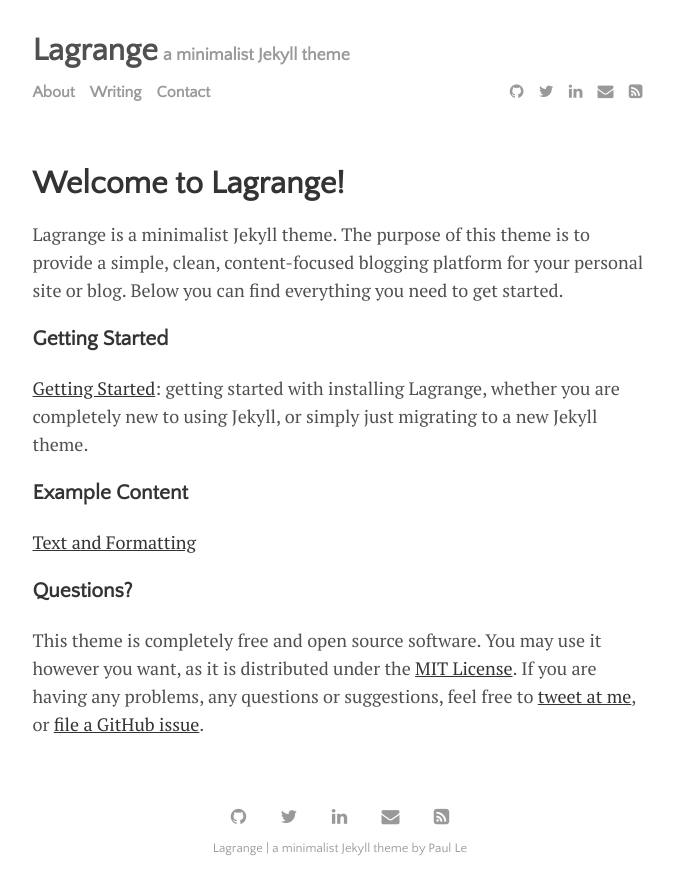
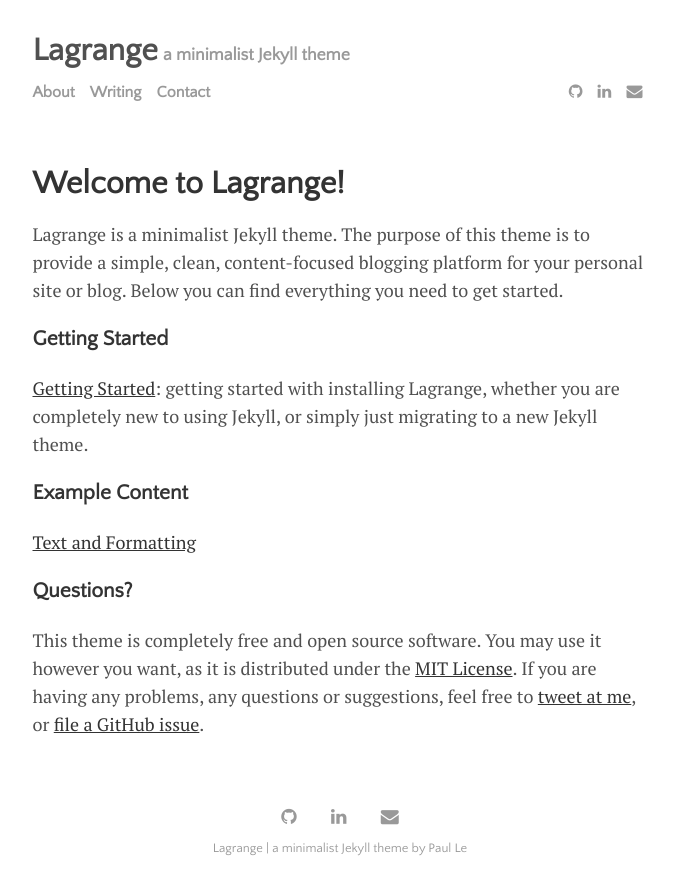
Before and after one commit to Steven-Liao24/Steven-Liao24.github.io, a Jekyll site: the page built from menu/about.md, in a window 1280 px wide. Shown: the top 895 px of the page, without its empty margins (300-974 px from the left). Built offline with Jekyll 4.4.1, drawn with Linux system fonts in a browser that asks for light colours.

Commit message:
first change

```diff
--- a/_data/settings.yml
+++ b/_data/settings.yml
@@ -13,11 +13,10 @@
 
 # Available social icons are powered by Font Awesome, so you can use any icon that they offer
 social:
-- {icon: 'github',     link: 'https://www.github.com/lenpaul'}
-- {icon: 'twitter',    link: 'https://twitter.com/paululele'}
-- {icon: 'linkedin',   link: 'http://www.linkedin.com/in/lenpaul/'}
-- {icon: 'envelope',   link: 'mailto:l.nguyen.paul@gmail.com'}
-- {icon: 'rss-square', link: '/feed.xml'}
+- {icon: 'github',     link: 'https://github.com/Steven-Liao24'}
+- {icon: 'linkedin',   link: 'https://www.linkedin.com/in/%E9%9B%84%E6%A3%AE-%E5%BB%96-7529911ba/'}
+- {icon: 'envelope',   link: 'mailto:cunwaizhile@163.com'}
+# - {icon: 'rss-square', link: '/feed.xml'}
 # - {icon: 'rss-square', link: '/rss-feed.xml'}
 
 # Customize site text
```
